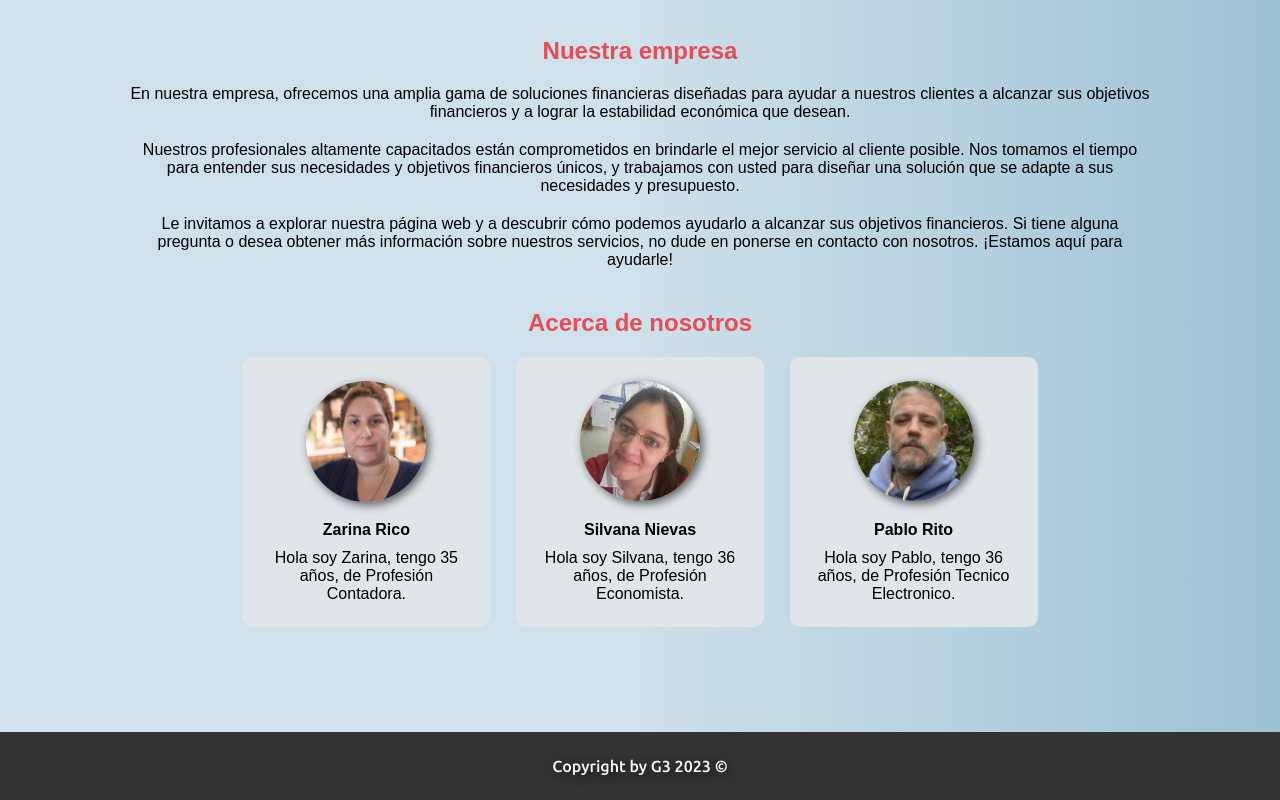
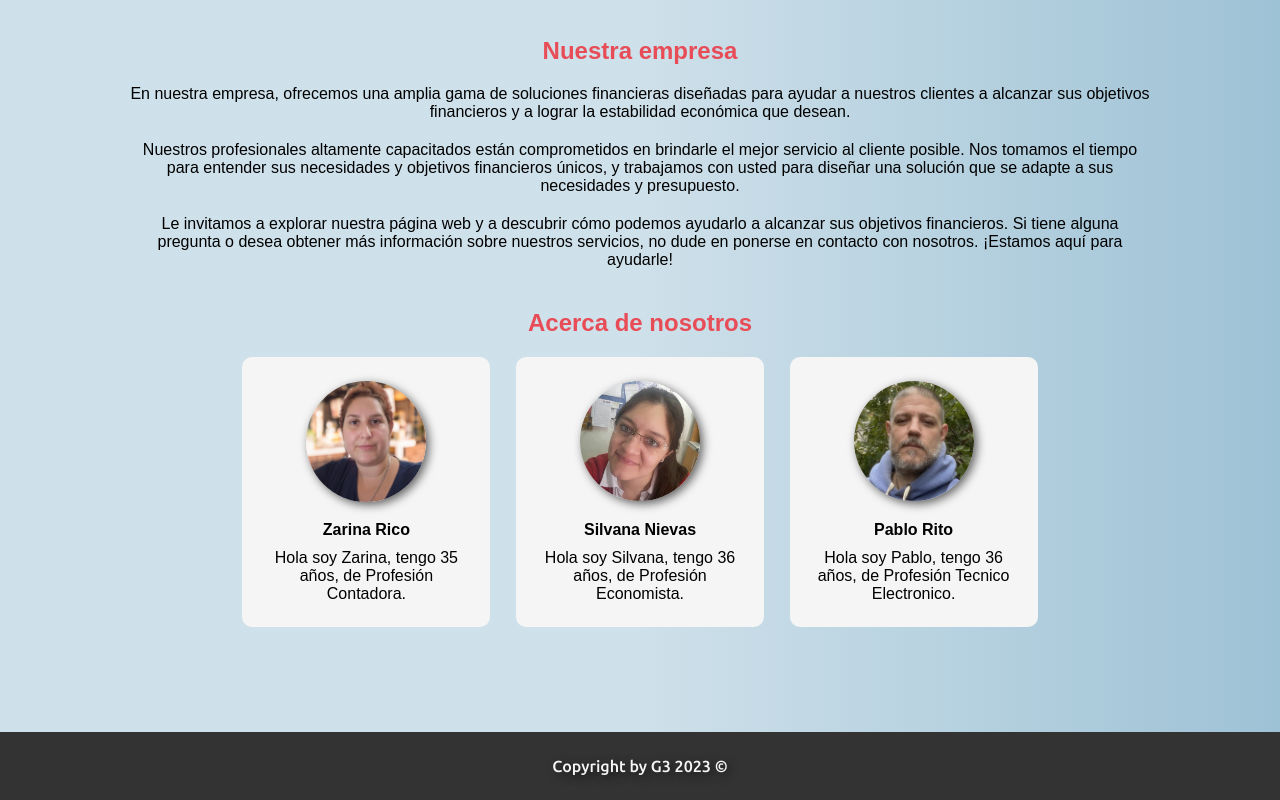
Before and after one commit to zarico87/argentinaprograma, a plain HTML site: page index.html in a window 1280 px wide. Shown: the part 2468-3268 px from the top of the page. Drawn offline with nearby package versions, Linux system fonts and the light colour scheme; no server answers.

Commit message:
mejora color

```diff
--- a/assets/css/style.css
+++ b/assets/css/style.css
@@ -378,7 +378,7 @@ nav a:hover{
   flex-direction: column;
   align-items: center;
   gap: 20px;
-  background-color: #E0E5E9;
+  background-color: whitesmoke;
   border-radius:10px ;
 }
 
```
